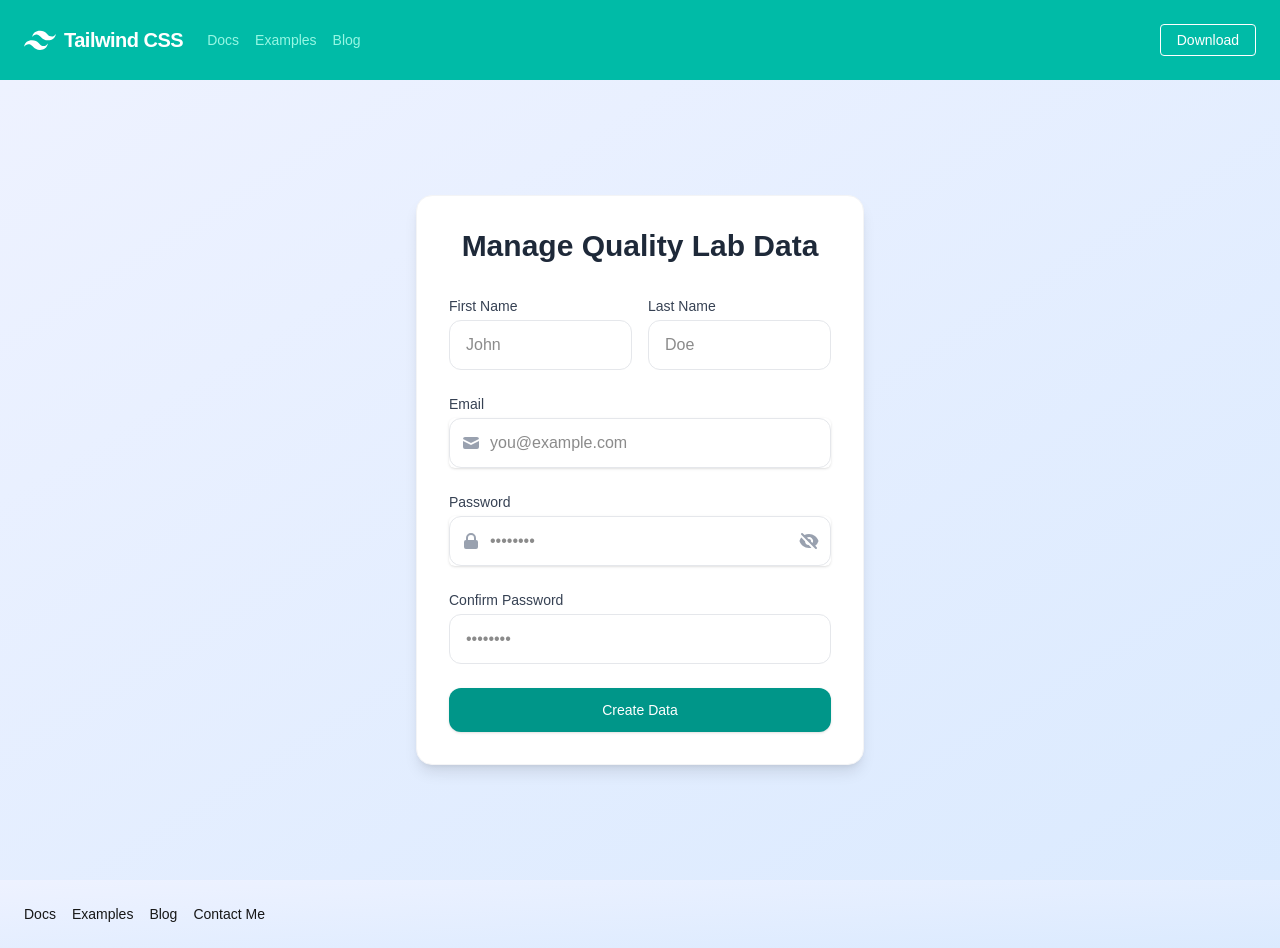
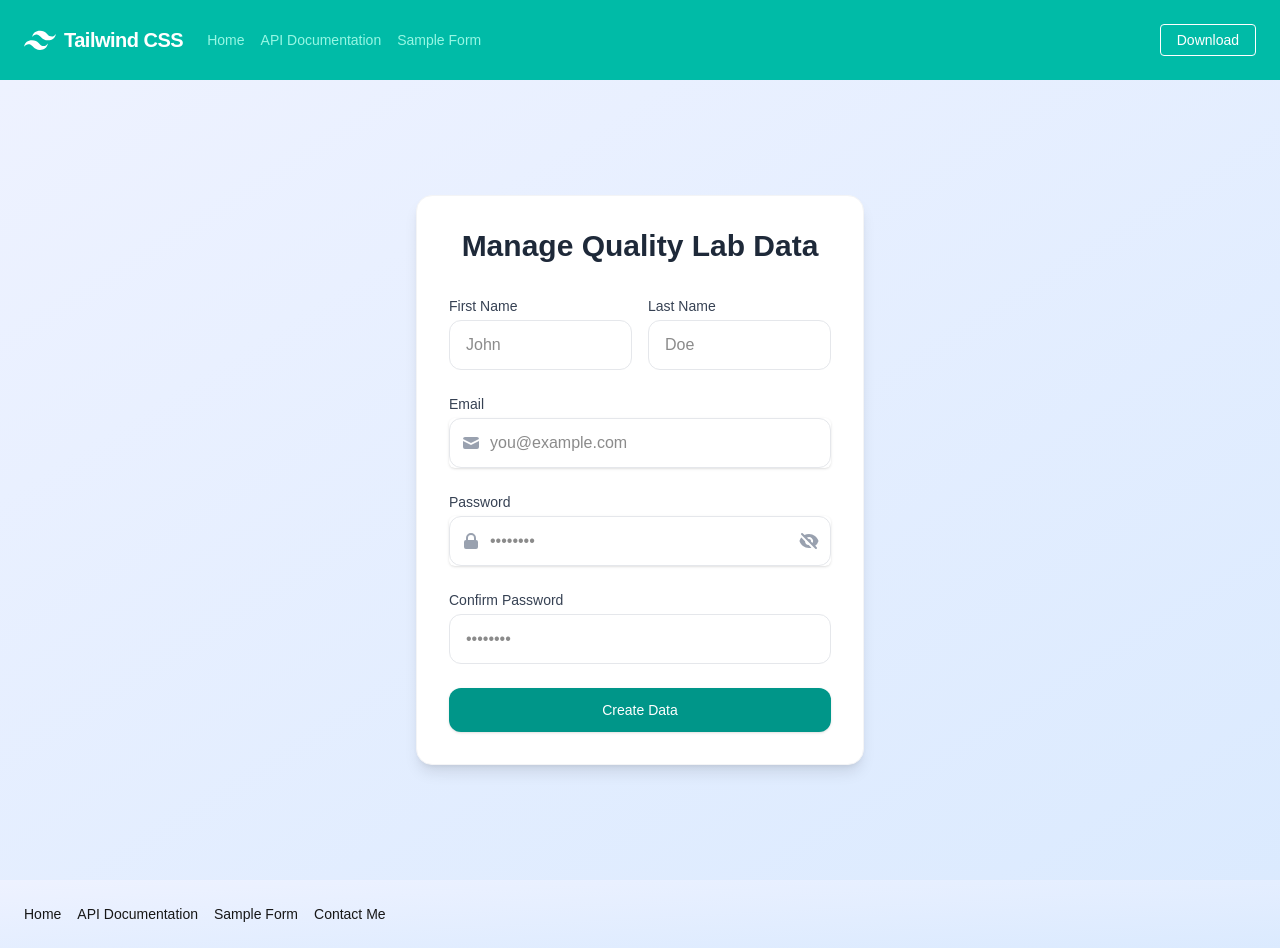
Before and after one commit to shawnmcrowley/responsive_form_pwa, a Next.js app: page / in a window 1280 px wide. Built offline with nearby package versions, Linux system fonts and the light colour scheme.

Commit message:
Updated Content

```diff
--- a/src/app/api/v1/postData/route.js
+++ b/src/app/api/v1/postData/route.js
@@ -1,5 +1,5 @@
-import { NextResponse } from "next/server"
-
+import { NextRequest, NextResponse } from "next/server"
+/*
 export async function GET(req) {
     const searchParams = new URLSearchParams(req.nextUrl.search)
     const first = searchParams.get('first_name')
@@ -7,3 +7,16 @@ export async function GET(req) {
     console.log ('Form Data:', first+" " +last)
     return NextResponse.json({message: 'Form submitted successfully', first, last})
 }
+*/
+
+export async function POST(req, res){
+    //const data = req.body
+    const formData = await req.formData()
+    const firstname = formData.get('first_name')
+    const lastname = formData.get('last_name')
+    console.log('Received data: ', firstname, lastname)
+    return NextResponse.json({message: "Data Submitted Successfully", firstname, lastname,
+        status: 200
+    })
+
+}
--- a/src/app/components/footer.js
+++ b/src/app/components/footer.js
@@ -9,14 +9,14 @@ export default function Footer() {
             </div>
             <div className="w-full block flex-grow lg:flex lg:items-center lg:w-auto">
                 <div className="text-sm lg:flex-grow">
+                    <a href="/" className="block mt-4 lg:inline-block lg:mt-0 text-white-600 hover:text-teal-600 mr-4">
+                        Home
+                    </a>
                     <a href="/api-docs" className="block mt-4 lg:inline-block lg:mt-0 text-white-600 hover:text-teal-600 mr-4">
-                        Docs
+                        API Documentation
                     </a>
-                    <a href="#responsive-header" className="block mt-4 lg:inline-block lg:mt-0 text-white-600 hover:text-teal-600 mr-4">
-                        Examples
-                    </a>
-                    <a href="#responsive-header" className="block mt-4 lg:inline-block lg:mt-0 text-white-600 hover:text-teal-600 mr-4">
-                        Blog
+                    <a href="/forms" className="block mt-4 lg:inline-block lg:mt-0 text-white-600 hover:text-teal-600 mr-4">
+                        Sample Form
                     </a>
                     <a href="#mailto:shawn.crowley@lycra.com" className="block mt-4 lg:inline-block lg:mt-0 text-white-600 hover:text-teal-600">
                         Contact Me
--- a/src/app/components/header.js
+++ b/src/app/components/header.js
@@ -12,14 +12,14 @@ export default function Header() {
             </div>
             <div className="w-full block flex-grow lg:flex lg:items-center lg:w-auto">
                 <div className="text-sm lg:flex-grow">
+                    <a href="/" className="block mt-4 lg:inline-block lg:mt-0 text-teal-200 hover:text-white mr-4">
+                        Home
+                    </a>
                     <a href="/api-docs" className="block mt-4 lg:inline-block lg:mt-0 text-teal-200 hover:text-white mr-4">
-                        Docs
+                        API Documentation
                     </a>
-                    <a href="#responsive-header" className="block mt-4 lg:inline-block lg:mt-0 text-teal-200 hover:text-white mr-4">
-                        Examples
-                    </a>
-                    <a href="#responsive-header" className="block mt-4 lg:inline-block lg:mt-0 text-teal-200 hover:text-white">
-                        Blog
+                    <a href="/forms" className="block mt-4 lg:inline-block lg:mt-0 text-teal-200 hover:text-white">
+                        Sample Form
                     </a>
                 </div>
                 <div>
--- a/src/app/forms/page.js
+++ b/src/app/forms/page.js
@@ -1,9 +1,23 @@
-import Form from 'next/form'
+"use client"
+export default function PostForm() {
 
-export default function PostForm() {
+  const handleSubmit = async (e) => {
+    alert("On Submit")
+    const response = await fetch('/api/v1/postData', {
+      method: 'POST',
+      headers: {
+        'Content-Type': 'application/json',
+      },
+      body: JSON.stringify(formData),
+    });
+    const result = await response.json();
+    console.log(result);
+  };
+
+
   return (
     <div>Form Doing Get Operations to API Route
-      <form className="w-full max-w-sm" action="/api/postData">
+      <form className="w-full max-w-sm" onSubmit={handleSubmit}>
         <div className="flex items-center border-b border-teal-600 py-2">
           <input className="appearance-none bg-transparent border-none w-full text-gray-700 mr-3 py-1 px-2 leading-tight focus:outline-none" name="first_name" type="text" placeholder="First Name" aria-label="first name"></input>
           <input className="appearance-none bg-transparent border-none w-full text-gray-700 mr-3 py-1 px-2 leading-tight focus:outline-none" name="last_name" type="text" placeholder="Last Name" aria-label="last name"></input>
--- a/src/app/utils/load_data.json
+++ b/src/app/utils/load_data.json
@@ -2,6 +2,6 @@
     "id":1,
     "FirstName": "Jim",
     "LastName": "Walker",
-    "Email": "shawn.crowley@lycra.com",
-    "Password": "zxycba"
+    "Email": "jim.walker@abcd.com",
+    "Password": "XXXXXXXXXX"
 }
--- a/swaggerConfig.js
+++ b/swaggerConfig.js
@@ -4,6 +4,20 @@ const options = {
   definition: {
     openapi: '3.0.0',
     info: { title: 'Open API Documentation', version: '1.0.0' },
+    description: "Front End Application demonstrating Configurable Form Generation, API's, WareHouse Integration, PWA(Progressive Web App) support",
+    license: {
+      name: 'Apache 2.0'
+    },
+    contact: {
+      name: 'Shawn M. Crowley',
+      url: 'https://github.com/shawnmcrowley'
+    },
+    servers: [
+      {
+        url: 'http://localhost:3000',
+        description: 'Development Server'
+      }
+    ],
     components: {
         securitySchemes: {
           BearerAuth: {
```
